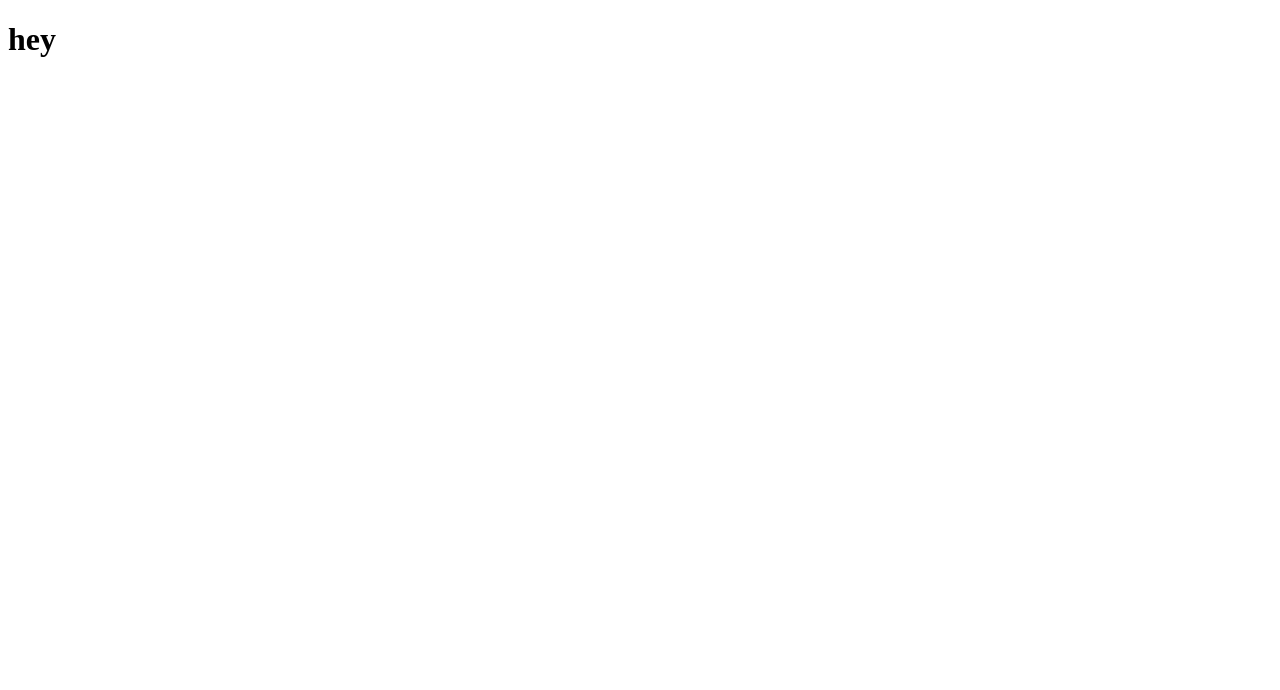
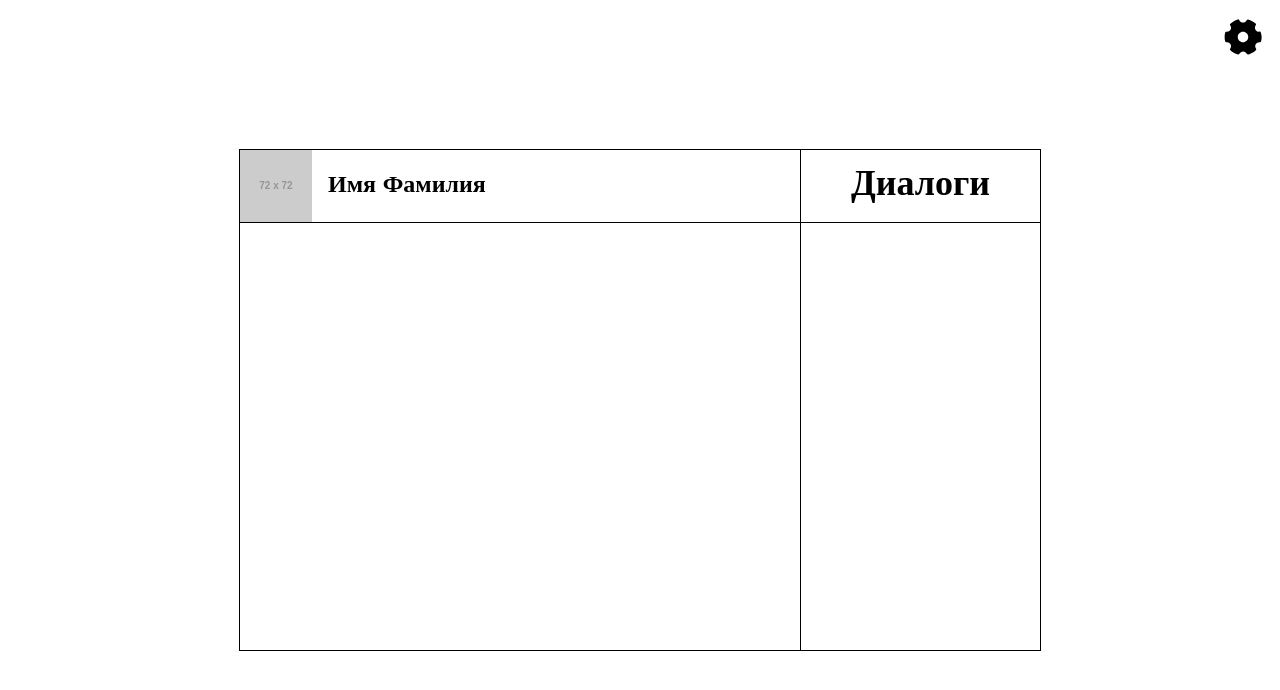
Before and after one commit to antofliberty/mf.messenger.praktikum.yandex, a website: page public/index.html in a window 1280 px wide. Drawn offline with nearby package versions, Linux system fonts and the light colour scheme; placeholder pictures from the web are drawn by us.

Commit message:
work with prototypes

```diff
--- a/public/index.html
+++ b/public/index.html
@@ -5,9 +5,89 @@
     <meta name="viewport"
           content="width=device-width, user-scalable=no, initial-scale=1.0, maximum-scale=1.0, minimum-scale=1.0">
     <meta http-equiv="X-UA-Compatible" content="ie=edge">
+    <link href="https://fonts.googleapis.com/css2?family=Old+Standard+TT&display=swap" rel="stylesheet">
     <title>Document</title>
+    <style>
+        html,body,.wrapper {
+            height: 100%;
+        }
+        body {
+            font-family: 'Old Standard TT', serif;
+            margin: 0;
+        }
+        .wrapper {
+            display: flex;
+            justify-content: center;
+            align-items: center;
+        }
+        .app {
+            width: 800px;
+            height: 500px;
+            border: solid black 1px;
+        }
+        #settings {
+            position: absolute;
+            top: 1rem;
+            right: 1rem;
+            width: 42px;
+            height: 42px;
+        }
+
+        .head {
+            display: flex;
+            height: 72px;
+            border-bottom: 1px solid black;
+        }
+
+        .dialog {
+            height: calc(100% - 72px);
+            width: 70%;
+            border-right: 1px solid black;
+        }
+
+        .head__login {
+            line-height: 72px;
+            margin: 0 0 0 1rem;
+        }
+
+        .head__dialogs {
+            margin-left: auto;
+            width: calc(30% - 1px);
+            border-left: 1px solid black;
+            font-size: 1.5rem;
+            line-height: 72px;
+        }
+
+        .head__dialogs__sign {
+            text-align: center;
+            margin: 0;
+        }
+
+        main {
+            /*display: flex;*/
+        }
+
+
+
+    </style>
 </head>
 <body>
-<h1>hey</h1>
+<img src="static/cog.svg" alt="Настройки" id="settings">
+<div class="wrapper">
+    <div class="app">
+        <div class="head">
+            <img src="https://dummyimage.com/72/72" alt="">
+            <h2 class="head__login">Имя Фамилия</h2>
+            <div class="head__dialogs">
+               <h2 class="head__dialogs__sign">Диалоги</h2>
+            </div>
+        </div>
+
+            <div class="dialog"></div>
+            <div class="contacts"></div>
+        <div class="footer"></div>
+
+    </div>
+</div>
 </body>
 </html>
```
Also changed, not shown: public/404.html (added, +8 -0 lines), public/500.html (added, +8 -0 lines), public/static/cog.svg (added).
